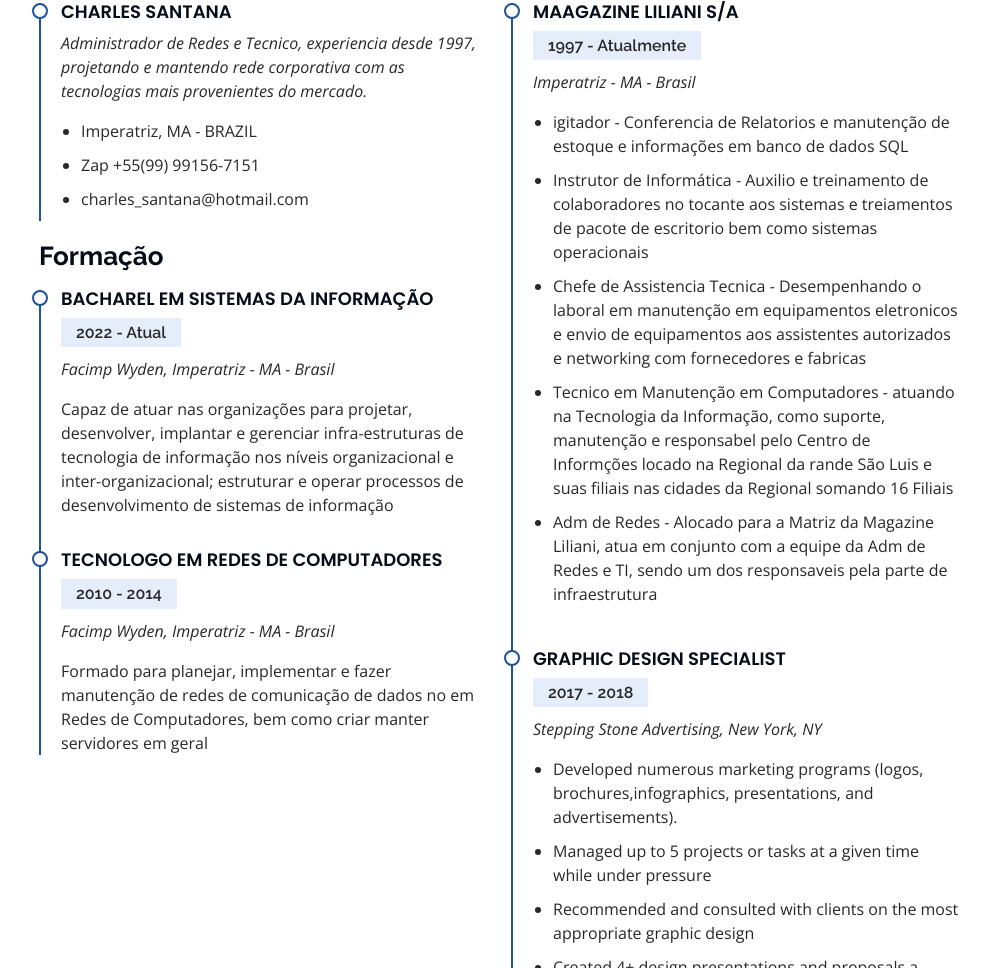
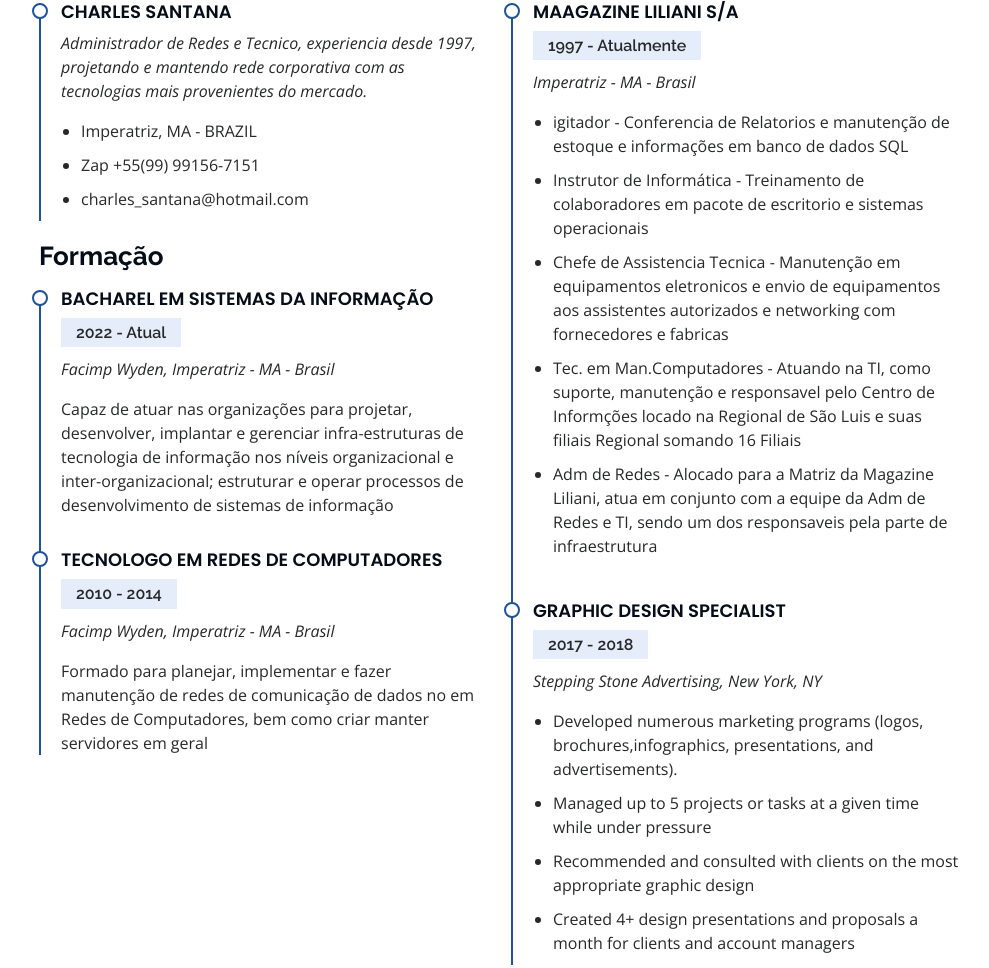
Before and after one commit to CharlesSantana/charlessantana.github.io, a plain HTML site: page index.html in a window 1280 px wide. Shown: the part 2798-3766 px from the top of the page, without its empty margins (291-1280 px from the left). Drawn offline with nearby package versions, Linux system fonts and the light colour scheme.

Commit message:
Update index.html

```diff
--- a/index.html
+++ b/index.html
@@ -293,9 +293,9 @@
               <p><em>Imperatriz - MA - Brasil</em></p>
               <ul>
                 <li>igitador - Conferencia de Relatorios e manutenção de estoque e informações em banco de dados SQL</li>
-                <li>Instrutor de Informática - Auxilio e treinamento de colaboradores no tocante aos sistemas e treiamentos de pacote de escritorio bem como sistemas operacionais</li>
-                <li>Chefe de Assistencia Tecnica - Desempenhando o laboral em manutenção em equipamentos eletronicos e envio de equipamentos aos assistentes autorizados e networking com fornecedores e fabricas </li>
-                <li>Tecnico em Manutenção em Computadores - atuando na Tecnologia da Informação, como suporte, manutenção e responsabel pelo Centro de Informções locado na Regional da rande São Luis e suas filiais nas cidades da Regional somando 16 Filiais</li>
+                <li>Instrutor de Informática - Treinamento de colaboradores em pacote de escritorio e sistemas operacionais</li>
+                <li>Chefe de Assistencia Tecnica - Manutenção em equipamentos eletronicos e envio de equipamentos aos assistentes autorizados e networking com fornecedores e fabricas </li>
+                <li>Tec. em Man.Computadores - Atuando na TI, como suporte, manutenção e responsavel pelo Centro de Informções locado na Regional de São Luis e suas filiais Regional somando 16 Filiais</li>
                 <li>Adm de Redes - Alocado para a Matriz da Magazine Liliani, atua em conjunto com a equipe da Adm de Redes e TI, sendo um dos responsaveis pela parte de infraestrutura </li>
               </ul>
             </div>
```
